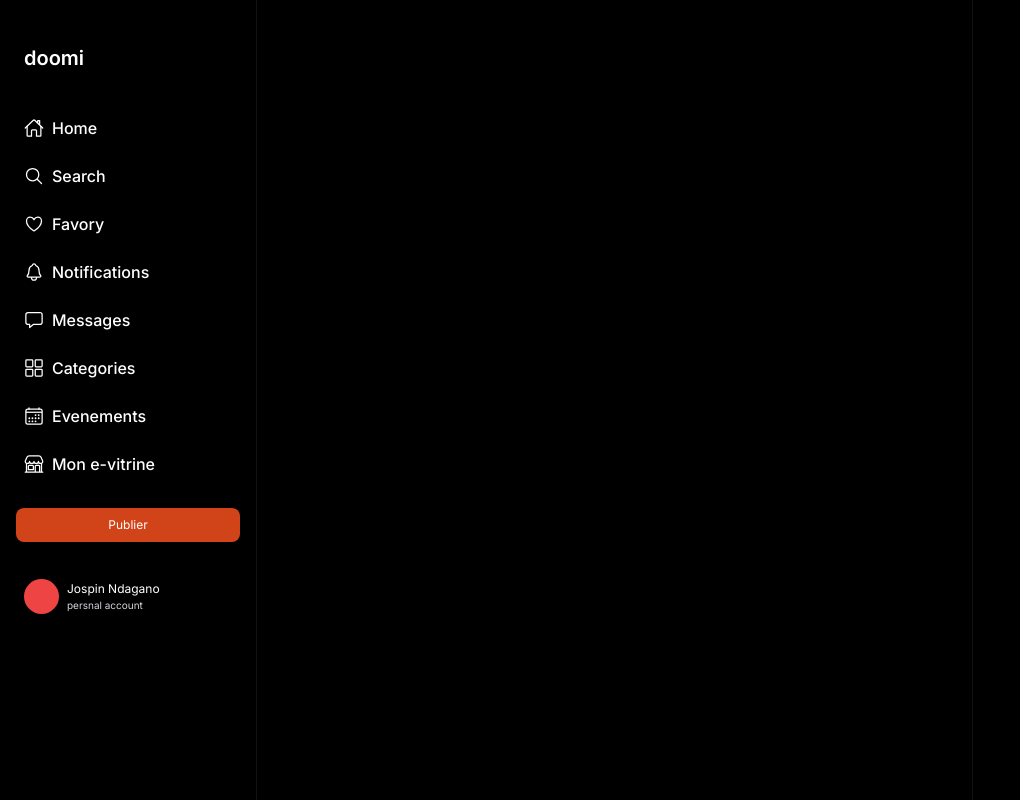
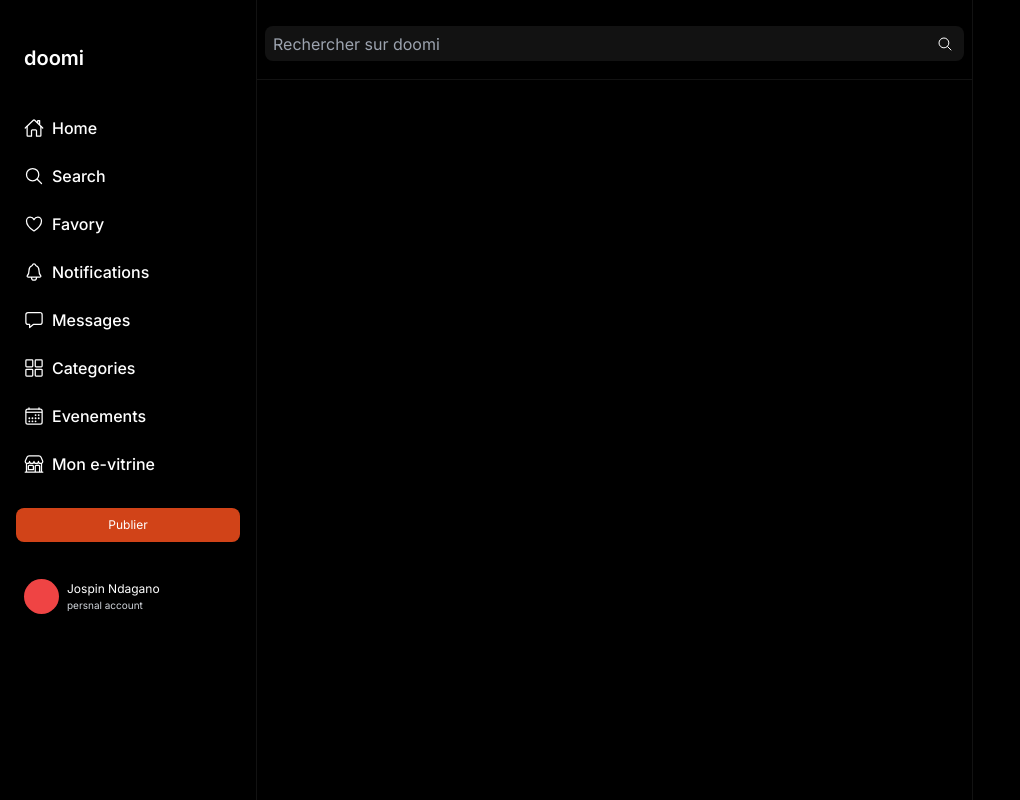
Before and after one commit to Jospin6/doomi, a Next.js app: page /mes_recherches in a window 1280 px wide. Shown: the whole page, without its empty margins (0-1020 px from the left). Built offline with nearby package versions, Linux system fonts and the light colour scheme.

Commit message:
Redisign the search bar comp

```diff
--- a/src/app/mes_recherches/page.tsx
+++ b/src/app/mes_recherches/page.tsx
@@ -1,7 +1,9 @@
+import { SearchBar } from "@/components/SearchBar";
+
 export default function MesRecherches() {
     return <div className=" flex w-full text-white">
         <div className="w-[70%] min-h-[100vh] h-auto border-x-[1px] border-[#121212]">
-
+            <SearchBar isHidden={true}/>
         </div>
 
         <div className="w-[30%]">
--- a/src/components/SearchBar.tsx
+++ b/src/components/SearchBar.tsx
@@ -1,13 +1,18 @@
 import { IoSearchOutline } from "react-icons/io5"
 import { CategoryItem } from "./CategoryItem"
 
-export const SearchBar = () => {
-    return <div className="h-[80px] border-b-[1px] border-[#121212] w-full px-2">
-    <div className="flex items-center mt-2 rounded-lg bg-[#121212] h-[35px]">
+type SearchBarProps = {
+    isHidden?: boolean
+}
+
+export const SearchBar = ({isHidden = false}: SearchBarProps) => {
+    let navbarStyle = "h-[80px] border-b-[1px] border-[#121212] w-full px-2"
+    return <div className={!isHidden ? `${navbarStyle}` : `${navbarStyle} flex items-center`}>
+    <div className="flex items-center mt-2 w-full rounded-lg bg-[#121212] h-[35px]">
       <input type="text" className="w-[95%] outline-none mr-2 bg-transparent pl-2 text-gray-500" placeholder="Rechercher sur doomi" />
       <IoSearchOutline className="text-white cursor-pointer" />
     </div>
-    <div className="h-[44px] flex items-center justify-between">
+    <div className={!isHidden ? `h-[44px] flex items-center justify-between`: `hidden`}>
       <CategoryItem title="Tous" />
       <CategoryItem title="Produits" isActive={true} />
       <CategoryItem title="Services" />
```
